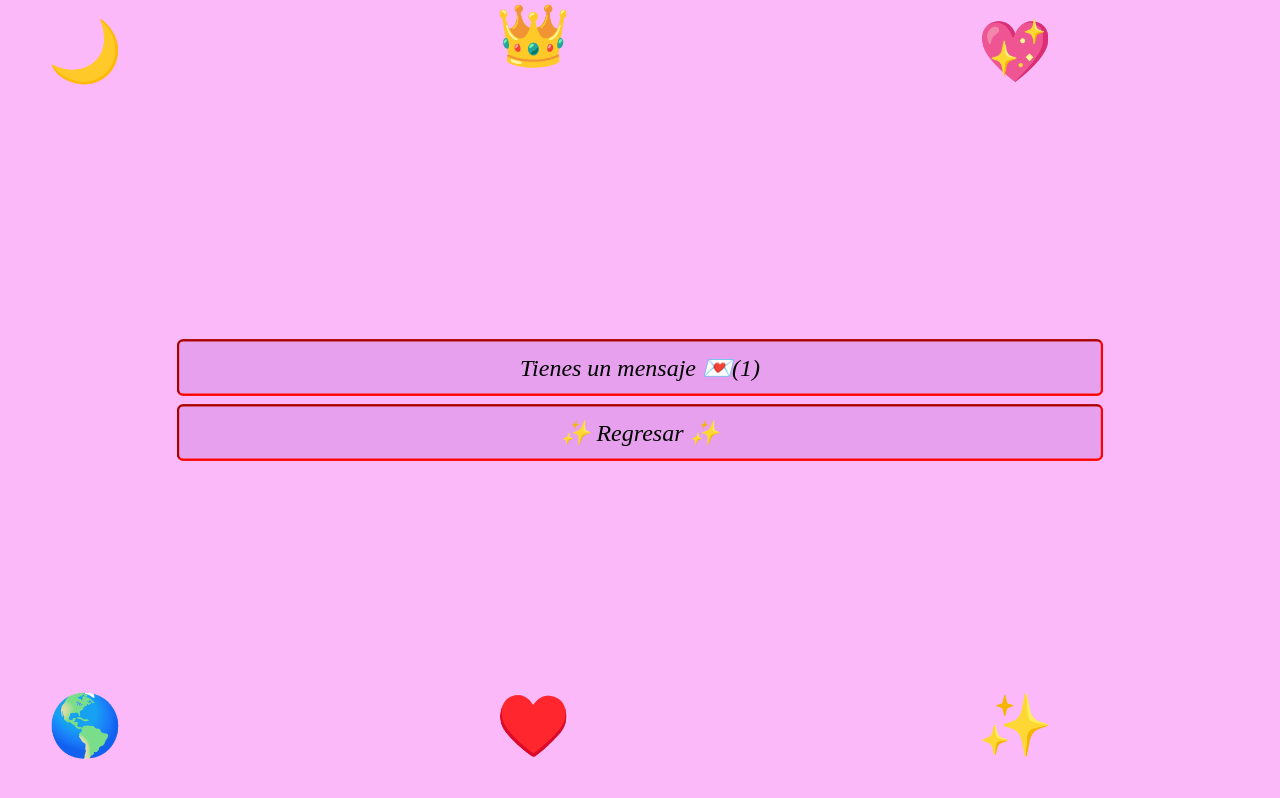
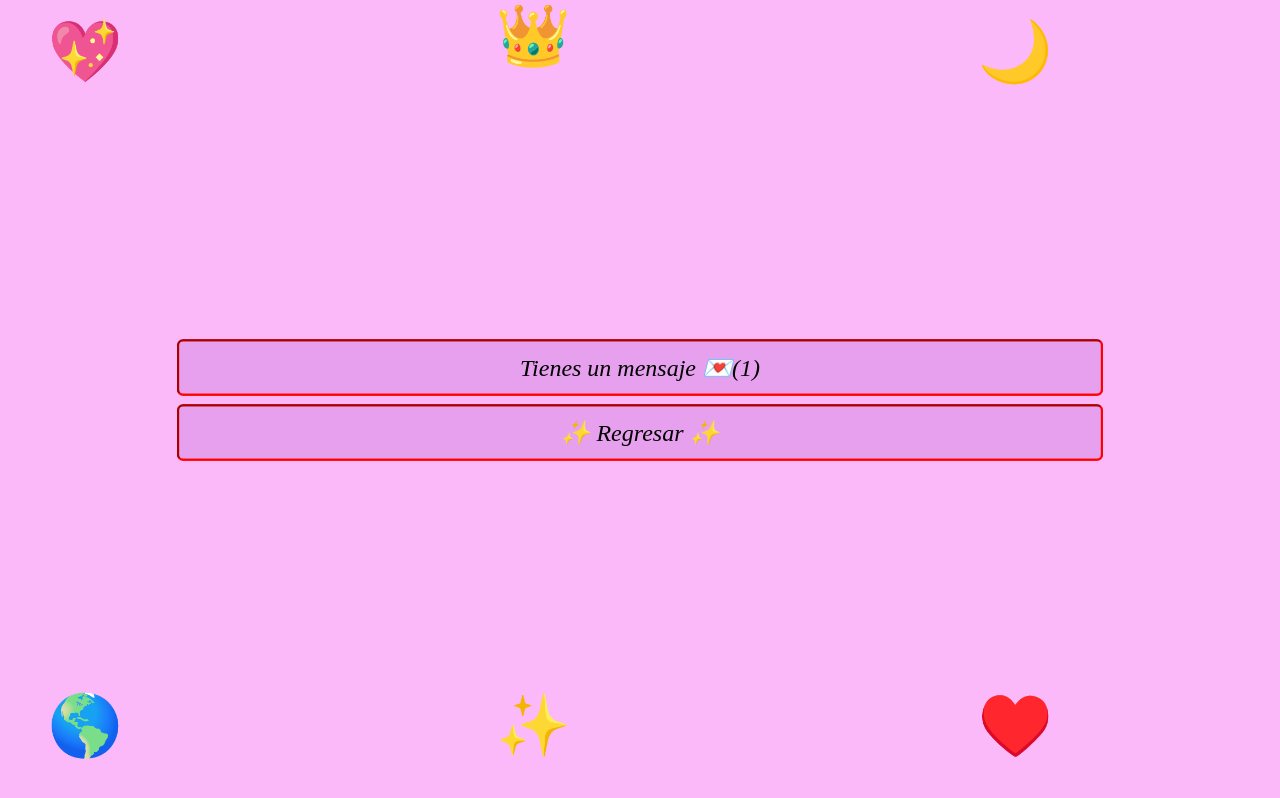
Before and after one commit to SerPawerEs/nov26, a plain HTML site: page carta.html in a window 1280 px wide. Drawn offline with Linux system fonts and the light colour scheme.

Commit message:
Swap emoji characters in carta.html

```diff
--- a/carta.html
+++ b/carta.html
@@ -14,12 +14,12 @@
     </div>
 
     <div>
-        <div class="cora1" id="cora1">🌙</div>
+        <div class="cora1" id="cora1">💖</div>
         <div class="cora2" id="cora2">👑</div>
-        <div class="cora3" id="cora3">💖</div>
+        <div class="cora3" id="cora3">🌙</div>
         <div class="cora4" id="cora4">🌎</div>
-        <div class="cora5" id="cora5">♥️</div>
-        <div class="cora6" id="cora6">✨</div>
+        <div class="cora5" id="cora5">✨</div>
+        <div class="cora6" id="cora6">♥️</div>
     </div>
     <script src="script.js"></script>
 </body>
```
